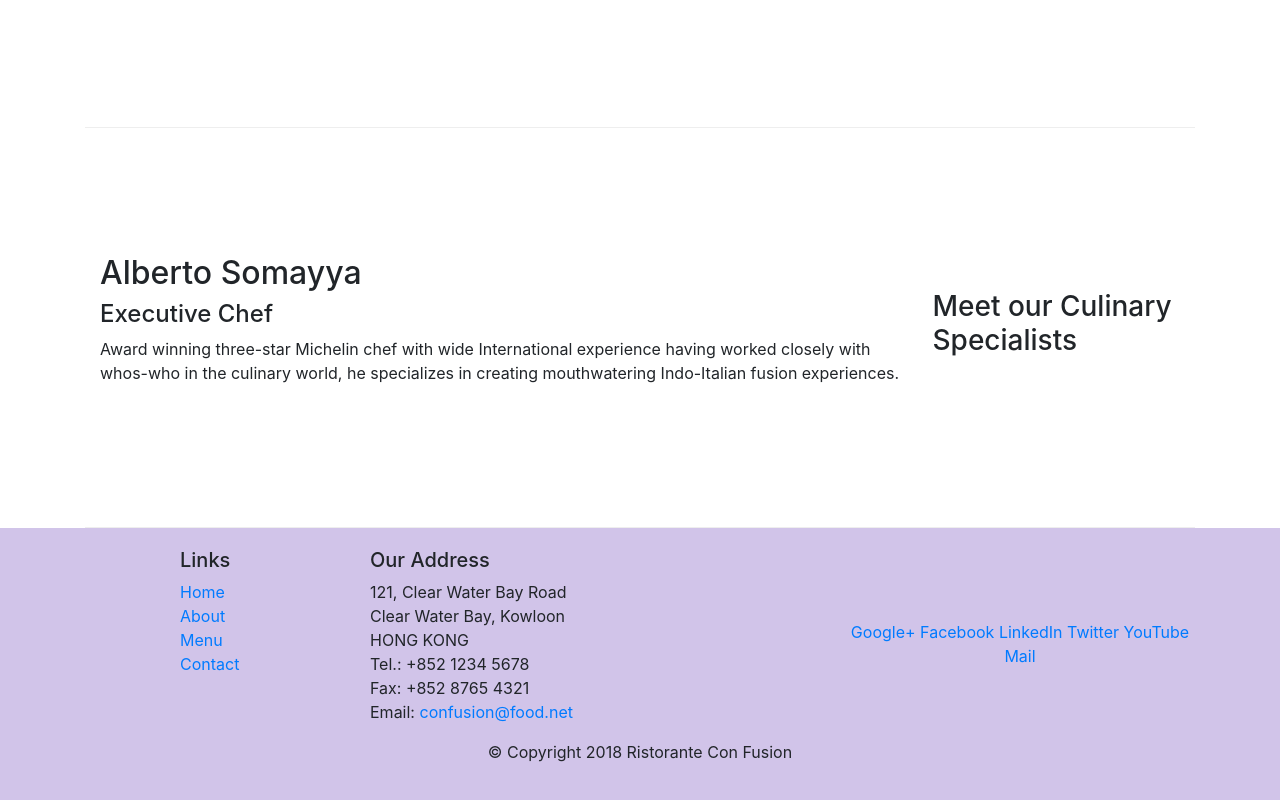
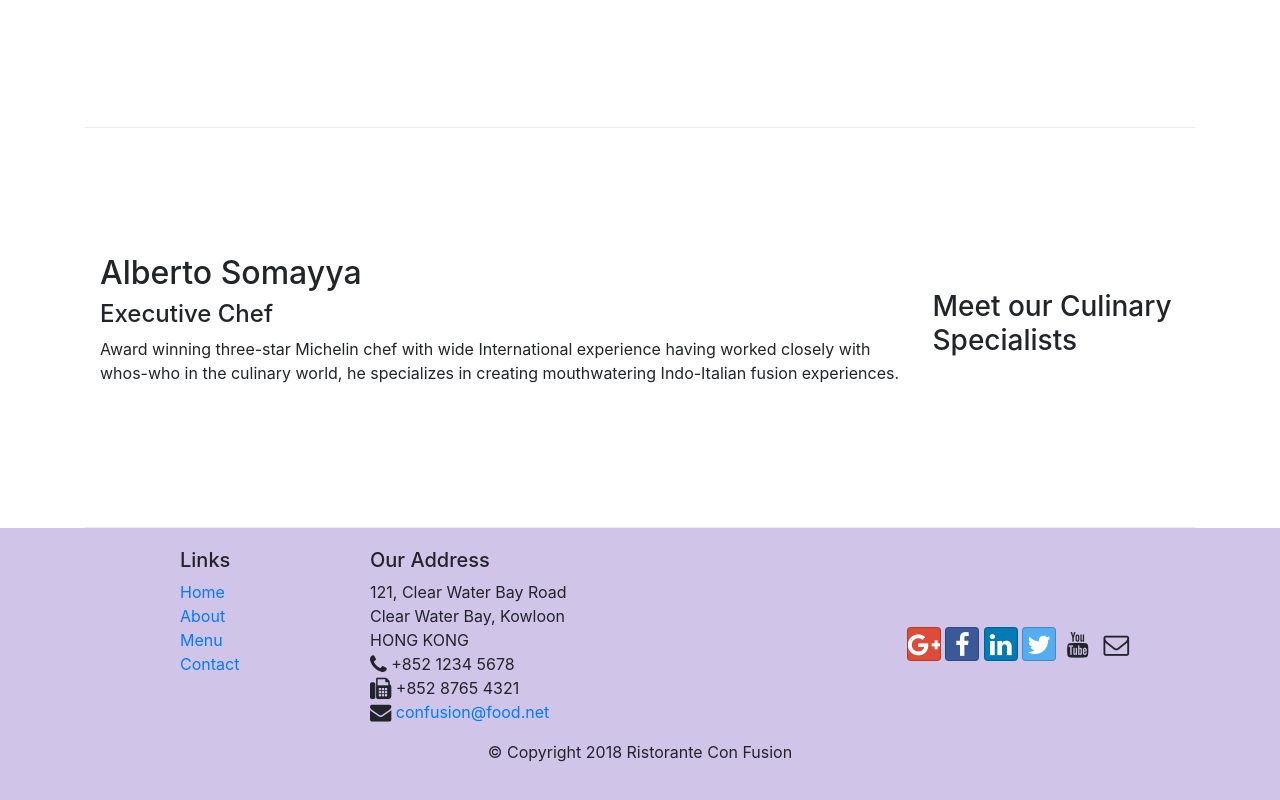
Before and after one commit to DanaKristhel/BT1, a website: page index.html in a window 1280 px wide. Shown: the part 1006-1806 px from the top of the page. Drawn offline with nearby package versions, Linux system fonts and the light colour scheme.

Commit message:
Icon fonts

```diff
--- a/index.html
+++ b/index.html
@@ -10,6 +10,8 @@
 
 <!-- Bootstrap CSS -->
 <link rel="stylesheet" href="node_modules/bootstrap/dist/css/bootstrap.min.css">
+<link rel="stylesheet" href="node_modules/font-awesome/css/font-awesome.min.css">
+<link rel="stylesheet" href="node_modules/bootstrap-social/bootstrap-social.min.css">
 <link rel="stylesheet" href="css/styles.css">
 
     <title>Ristorante Con Fusion</title>
@@ -27,10 +29,10 @@
      <div class="collapse navbar-collapse" id="Navbar">
 
       <ul class="navbar-nav mr-auto">
-         <li class="nav-item active"><a class="nav-link" href="#">Home</a></li>
-         <li class="nav-item"><a class="nav-link" href="./aboutus.html">About</a></li>
-         <li class="nav-item"><a class="nav-link" href="#">Menu</a></li>
-         <li class="nav-item"><a class="nav-link" href="#">Contact</a></li>
+         <li class="nav-item active"><a class="nav-link" href="#"><span class="fa fa-home fa-lg"></span> Home </a></li>
+         <li class="nav-item"><a class="nav-link" href="./aboutus.html"><span class="fa fa-info fa-lg"></span> About </a></li>
+         <li class="nav-item"><a class="nav-link" href="#"><span class="fa fa-list fa-lg"></span> Menu </a></li>
+         <li class="nav-item"><a class="nav-link" href="#"><span class="fa fa-address-card fa-lg"></span> Contact </a></li>
          </ul>
 </div>
 </div>
@@ -101,19 +103,19 @@
 		              121, Clear Water Bay Road<br>
 		              Clear Water Bay, Kowloon<br>
 		              HONG KONG<br>
-		              Tel.: +852 1234 5678<br>
-		              Fax: +852 8765 4321<br>
-		              Email: <a href="mailto:confusion@food.net">confusion@food.net</a>
+		              <i class="fa fa-phone fa-lg"></i> +852 1234 5678<br>
+		              <i class="fa fa-fax fa-lg"></i> +852 8765 4321<br>
+		              <i class="fa fa-envelope fa-lg"></i> <a href="mailto:confusion@food.net">confusion@food.net</a>
 		           </address>
                 </div>
                 <div class="col-12 col-sm-4 align-self-center">
                     <div class="text-center">
-                        <a href="http://google.com/+">Google+</a>
-                        <a href="http://www.facebook.com/profile.php?id=">Facebook</a>
-                        <a href="http://www.linkedin.com/in/">LinkedIn</a>
-                        <a href="http://twitter.com/">Twitter</a>
-                        <a href="http://youtube.com/">YouTube</a>
-                        <a href="mailto:">Mail</a>
+                        <a class="btn btn-social-icon btn-google" href="http://google.com/+"><i class="fa fa-google-plus fa-lg"></i><a>
+                        <a class="btn btn-social-icon btn-facebook" href="http://www.facebook.com/profile.php?id="><i class="fa fa-facebook fa-lg"></i></a>
+                        <a class="btn btn-social-icon btn-linkedin" href="http://www.linkedin.com/in/"><i class="fa fa-linkedin fa-lg"></i></a>
+                        <a class="btn btn-social-icon btn-twitter" href="http://twitter.com/"><i class="fa fa-twitter fa-lg"></i></a>
+                        <a class="btn btn-social-icon btn-youtube" href="http://youtube.com/"><i class="fa fa-youtube fa-lg"></i></a>
+                        <a class="btn btn-social-icon btn-envelope-o" href="mailto:"><i class="fa fa-envelope-o fa-lg"></i></a>
                     </div>
                 </div>
            </div>
```
Also changed, not shown: aboutus.html (+17 -15 lines), package.json (+5 -2 lines), 1 other file.
